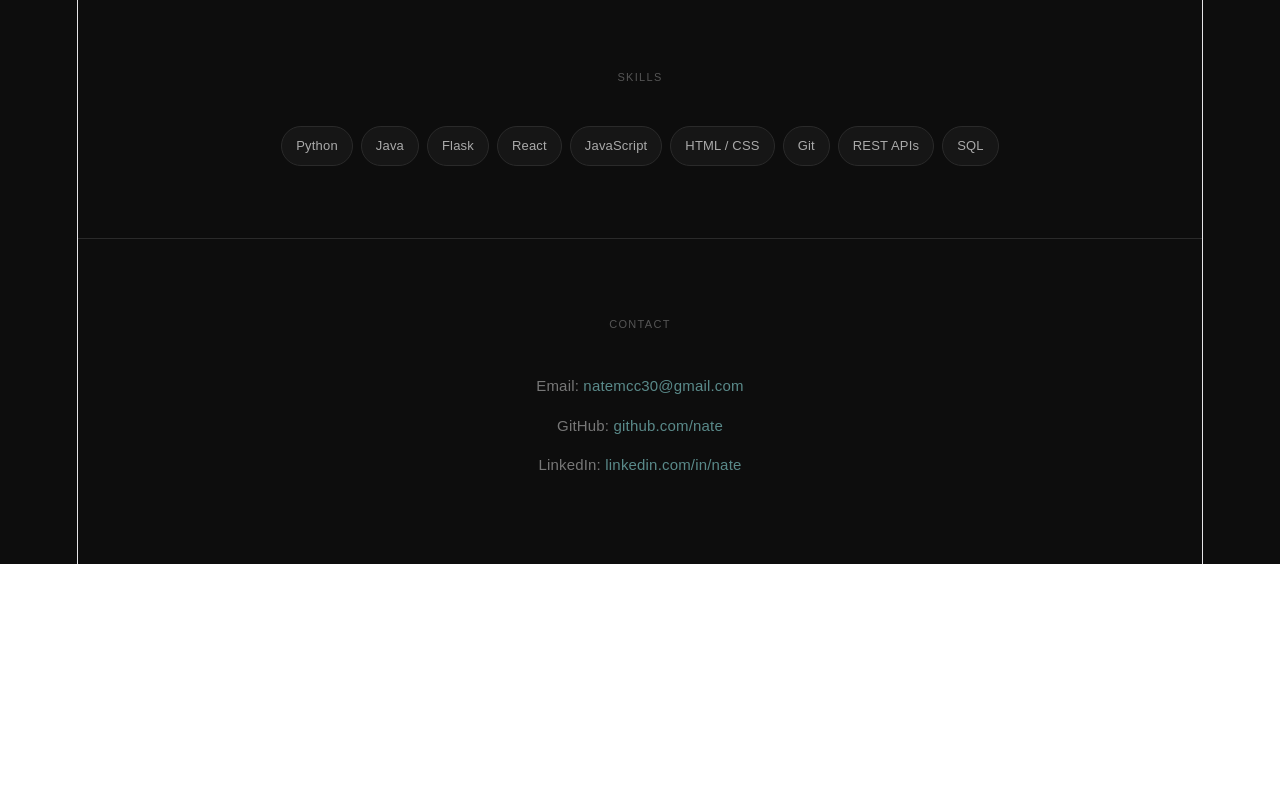
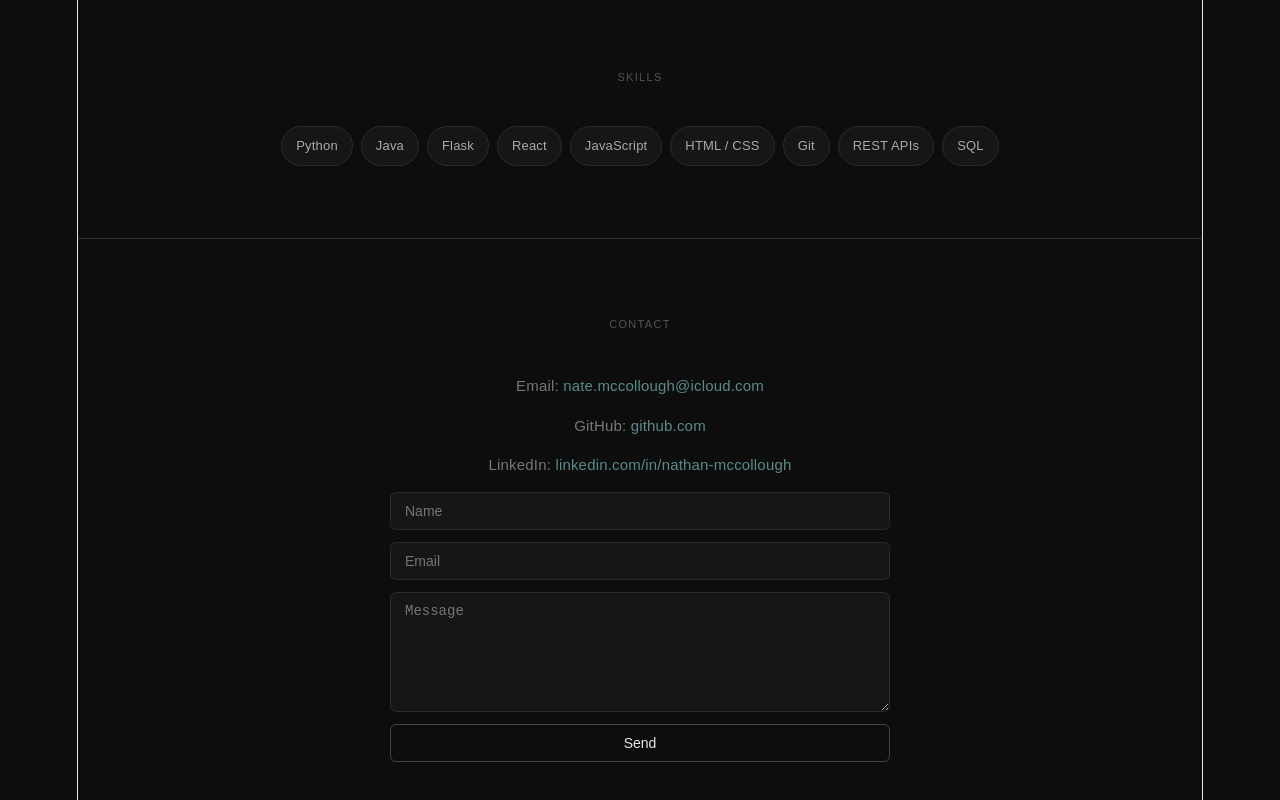
Before and after one commit to natemcc20/portfolio, a React app in the folder frontend/: page / in a window 1280 px wide. Shown: the part 1433-2233 px from the top of the page. Before the commit the page ends 1997 px from the top, so only its background shows below. Built offline with nearby package versions, Linux system fonts and the light colour scheme; the HTML template or start-up script is replaced by a standard one.

Commit message:
added working contact form and links

```diff
--- a/frontend/src/App.css
+++ b/frontend/src/App.css
@@ -195,7 +195,9 @@ section {
   color: #aaa;
 }
 
-
+#contact {
+  text-align: center;
+}
 
 .contact-line {
   font-size: 15px;
@@ -207,3 +209,39 @@ section {
   color: #5a8a8a;
   text-decoration: none;
 }
+
+.contact-form {
+  display: flex;
+  flex-direction: column;
+  gap: 12px;
+  max-width: 500px;
+  margin: 0 auto;
+}
+
+.contact-form input,
+.contact-form textarea {
+  background: #161616;
+  border: 0.5px solid #2a2a2a;
+  border-radius: 6px;
+  padding: 10px 14px;
+  color: #e8e8e8;
+  font-size: 14px;
+  outline: none;
+  text-align: left;
+}
+
+.contact-form input:focus,
+.contact-form textarea:focus {
+  border-color: #444;
+}
+
+.contact-form textarea {
+  height: 120px;
+  resize: vertical;
+}
+
+.contact-status {
+  margin-top: 1rem;
+  font-size: 13px;
+  color: #5a8a8a;
+}
--- a/frontend/src/components/contact.jsx
+++ b/frontend/src/components/contact.jsx
@@ -1,10 +1,49 @@
+import { useState } from 'react'
+
 function Contact() {
+  const [form, setForm] = useState({ name: '', email: '', message: '' })
+  const [status, setStatus] = useState('')
+
+  const handleChange = (e) => {
+    setForm({ ...form, [e.target.name]: e.target.value })
+  }
+
+  const handleSubmit = async (e) => {
+    e.preventDefault()
+    setStatus('Sending...')
+    try {
+      const res = await fetch('http://127.0.0.1:5000/api/contact', {
+        method: 'POST',
+        headers: { 'Content-Type': 'application/json' },
+        body: JSON.stringify(form)
+      })
+      const data = await res.json()
+      if (data.success) {
+        setStatus('Message sent!')
+        setForm({ name: '', email: '', message: '' })
+      } else {
+        setStatus('Something went wrong. Try again.')
+      }
+    } catch {
+      setStatus('Could not reach server.')
+    }
+  }
+
   return (
     <section id="contact">
       <div className="section-label">Contact</div>
-      <p className="contact-line">Email: <a href="mailto:natemcc30@gmail.com">natemcc30@gmail.com</a></p>
-      <p className="contact-line">GitHub: <a href="https://github.com" target="_blank">github.com/nate</a></p>
-      <p className="contact-line">LinkedIn: <a href="https://linkedin.com" target="_blank">linkedin.com/in/nate</a></p>
+      <div className="contact-links">
+        <p className="contact-line">Email: <a href="mailto:natemcc30@gmail.com">nate.mccollough@icloud.com</a></p>
+        <p className="contact-line">GitHub: <a href="https://github.com/natemcc20" target="_blank">github.com</a></p>
+        <p className="contact-line">LinkedIn: <a href="https://www.linkedin.com/in/nathan-mccollough-3ab850276" target="_blank">linkedin.com/in/nathan-mccollough</a></p>
+      </div>
+      <form className="contact-form" onSubmit={handleSubmit}>
+        <input name="name" placeholder="Name" value={form.name} onChange={handleChange} required />
+        <input name="email" placeholder="Email" value={form.email} onChange={handleChange} required />
+        <textarea name="message" placeholder="Message" value={form.message} onChange={handleChange} required />
+        <button type="submit" className="btn-primary">Send</button>
+      </form>
+      {status && <p className="contact-status">{status}</p>}
     </section>
   )
 }
```
Also changed, not shown: 2 other files (tests, documents, lock files or other folders).
